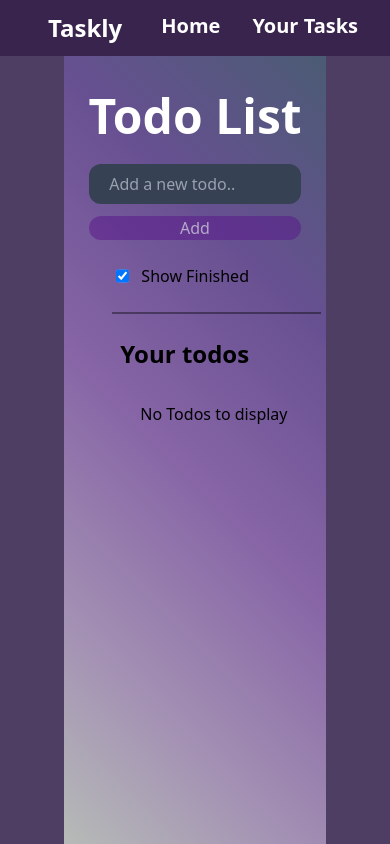
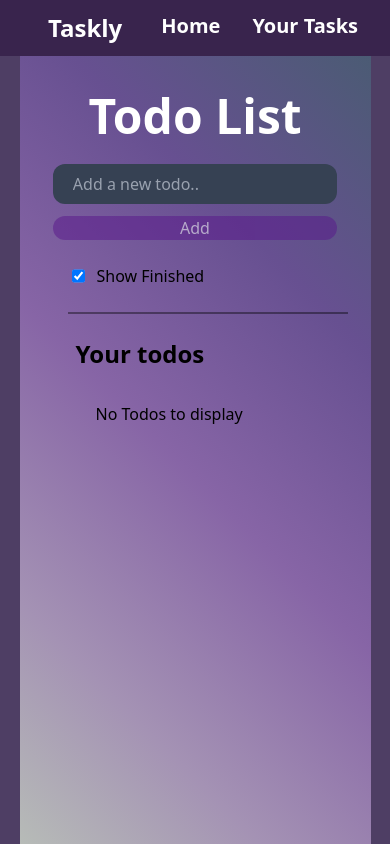
Before and after one commit to aru-shi2/TodoList-App, a React app: page / in a window 390 px wide. Built offline with nearby package versions, Linux system fonts and the light colour scheme; the HTML template or start-up script is replaced by a standard one.

Commit message:
improved responsiveness

```diff
--- a/src/App.jsx
+++ b/src/App.jsx
@@ -67,7 +67,7 @@ function App() {
     <>
       <div className="bg1 h-screen overflow-hidden">
         <Navbar />
-        <div className="container space-y-6 mx-auto w-[67%] bg2 h-screen ">
+        <div className="container space-y-6 mx-auto w-[90%] md:w-[67%] bg2 h-screen ">
           <h1 className="flex justify-center items-center text-5xl pt-9 font-bold text-white">
             Todo List
           </h1>
```
